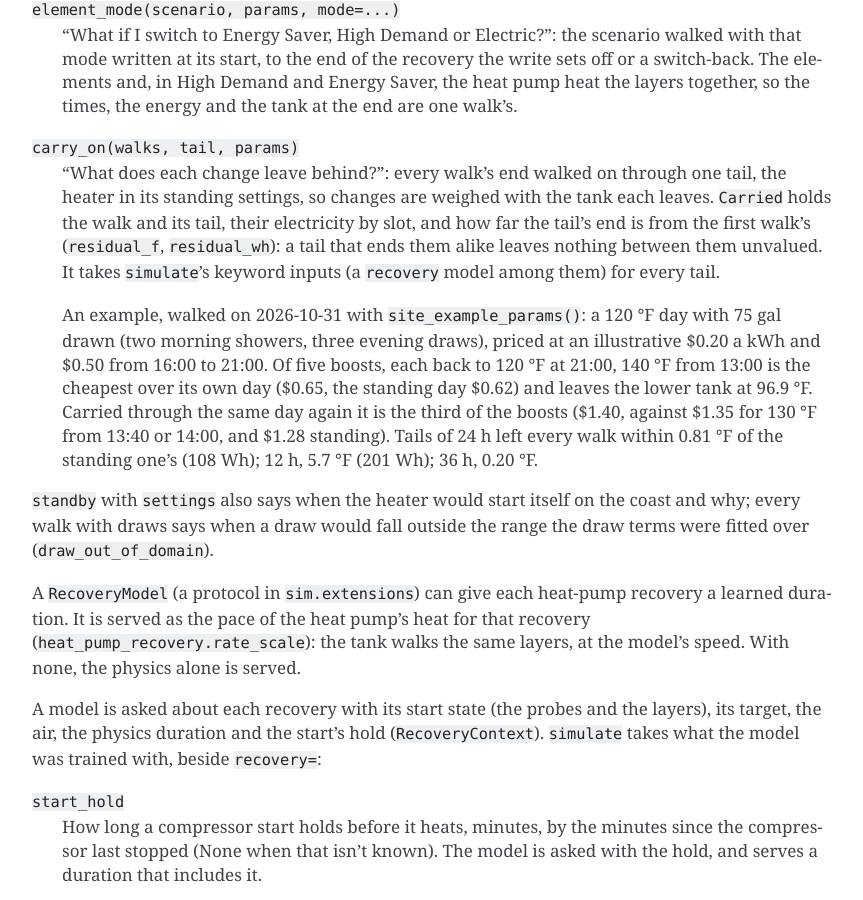
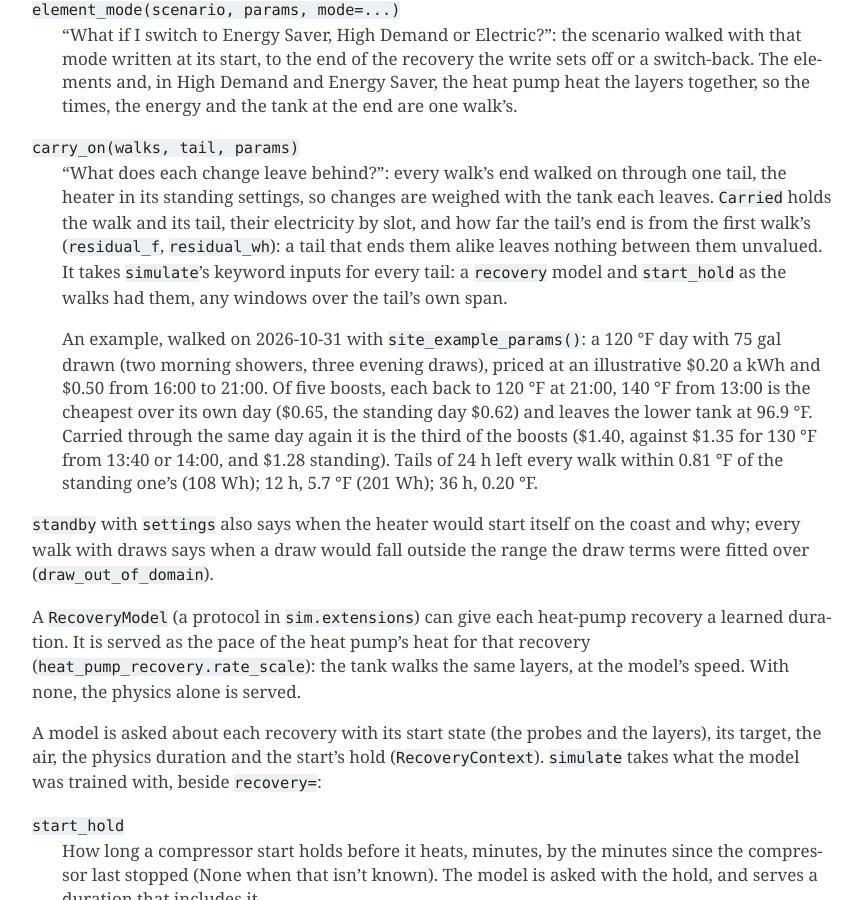
Before and after one commit to eman/nwp500-python, a Sphinx documentation site: the page built from docs/explanation/simulator.rst, in a window 1280 px wide and 900 px high, scrolled down 5841 px. Shown: the whole window, without its empty margins (338-1201 px from the left). Built offline with Sphinx 7.4.7, drawn with Linux system fonts in a browser that asks for light colours.

Commit message:
docs(sim): a tail's windows are its own, over its span; a walk's recovery model and start hold go on as they were

```diff
--- a/docs/explanation/simulator.rst
+++ b/docs/explanation/simulator.rst
@@ -338,8 +338,9 @@ Entry points
    and its tail, their electricity by slot, and how far the tail's end
    is from the first walk's (``residual_f``, ``residual_wh``): a tail
    that ends them alike leaves nothing between them unvalued. It takes
-   ``simulate``'s keyword inputs (a ``recovery`` model among them) for
-   every tail.
+   ``simulate``'s keyword inputs for every tail: a ``recovery`` model
+   and ``start_hold`` as the walks had them, any windows over the
+   tail's own span.
 
    An example, walked on 2026-10-31 with ``site_example_params()``: a
    120 °F day with 75 gal drawn (two morning showers, three evening
@@ -347,10 +348,10 @@ Entry points
    to 21:00. Of five boosts, each back to 120 °F at 21:00, 140 °F from
    13:00 is the cheapest over its own day ($0.65, the standing day
    $0.62) and leaves the lower tank at 96.9 °F. Carried through the
-   same day again it is the third of the boosts ($1.40, against $1.35 for 130 °F
-   from 13:40 or 14:00, and $1.28 standing). Tails of 24 h left every walk
-   within 0.81 °F of the standing one's (108 Wh); 12 h, 5.7 °F
-   (201 Wh); 36 h, 0.20 °F.
+   same day again it is the third of the boosts ($1.40, against $1.35
+   for 130 °F from 13:40 or 14:00, and $1.28 standing). Tails of 24 h
+   left every walk within 0.81 °F of the standing one's (108 Wh);
+   12 h, 5.7 °F (201 Wh); 36 h, 0.20 °F.
 
 ``standby`` with ``settings`` also says when the heater would start
 itself on the coast and why; every walk with draws says when a draw
--- a/docs/how-to/simulate-heater.rst
+++ b/docs/how-to/simulate-heater.rst
@@ -608,7 +608,9 @@ The comparison is whole only when the tails end alike:
 Lengthen the tail until every walk is settled; one that runs through
 the recovery the heater makes anyway usually is. Walks made with
 ``simulate``'s keyword inputs (a ``recovery`` model, ``start_hold``)
-are carried on with the same, passed to ``carry_on``.
+are carried on with the same, passed to ``carry_on``; TOU windows
+given in force (``tou_windows_in_force``) are the tail's, over its
+span.
 
 
 Ask when the tank will be hot
```
Also changed, not shown: 1 other file.
